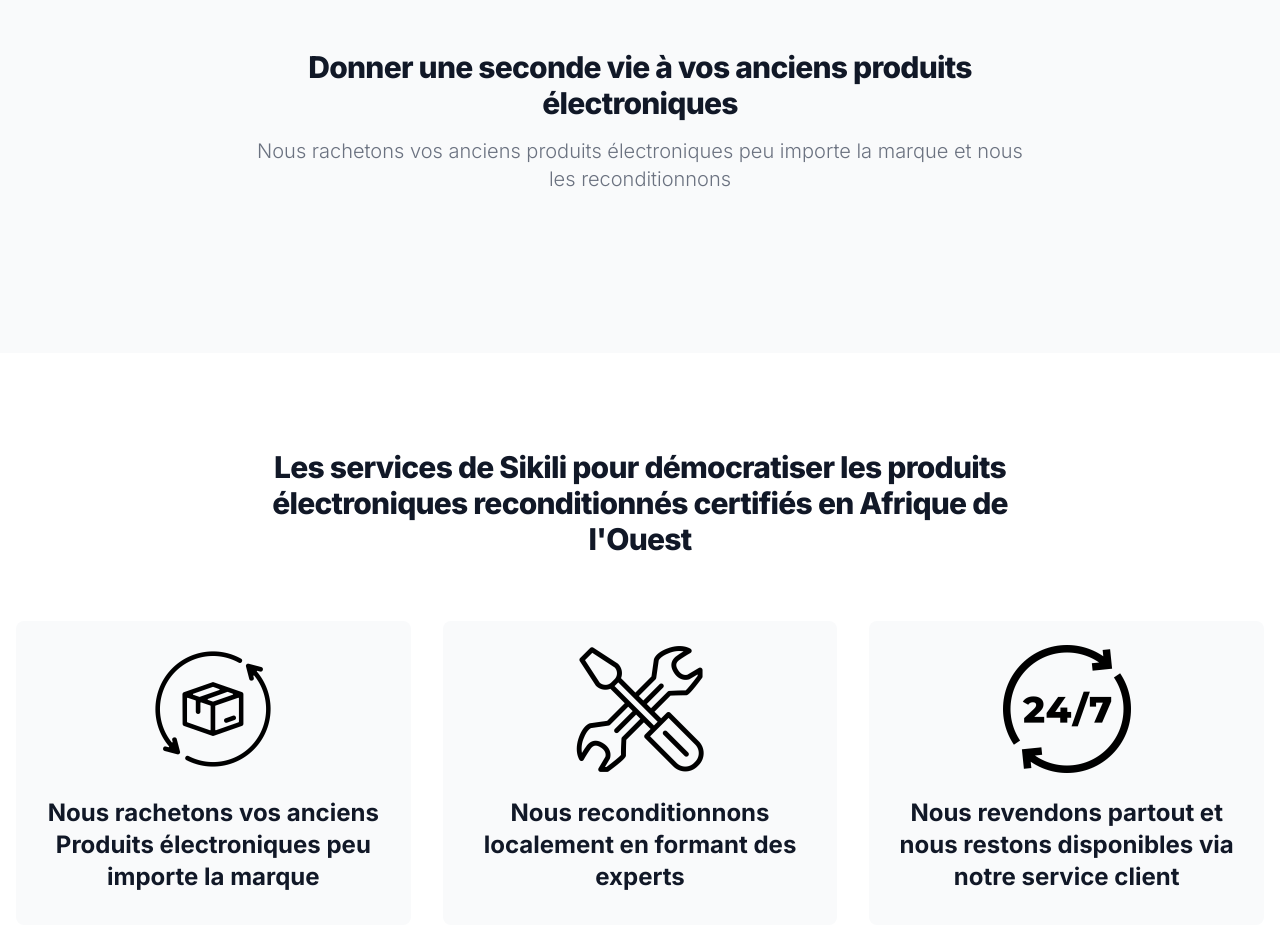
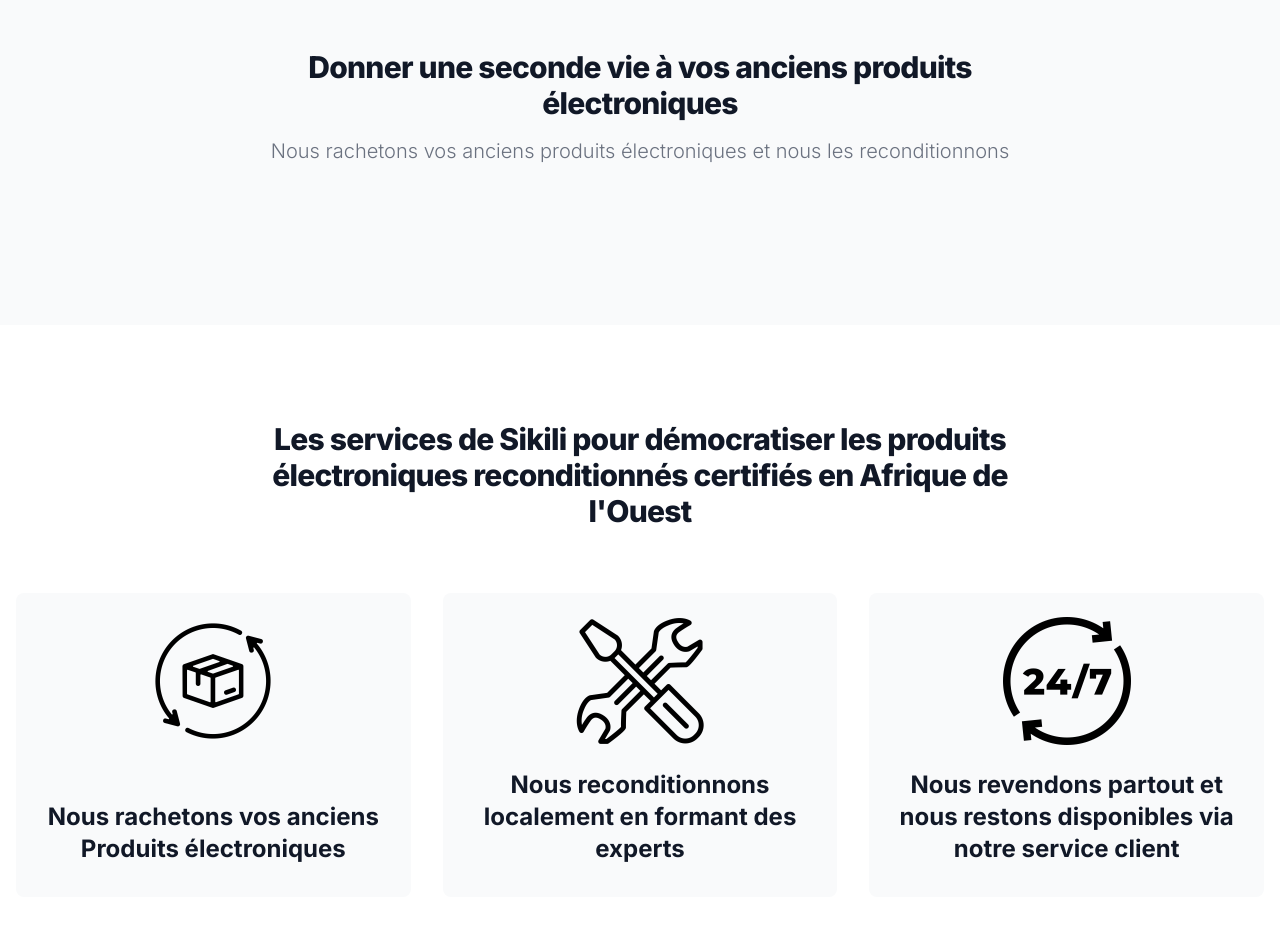
Before and after one commit to Salomondiei08/landwind-main, a website: page index.html in a window 1280 px wide. Shown: the part 1800-2729 px from the top of the page. Drawn offline with nearby package versions, Linux system fonts and the light colour scheme.

Commit message:
chore: text updated

```diff
--- a/index.html
+++ b/index.html
@@ -202,7 +202,7 @@
                     Donner une seconde vie à vos anciens produits électroniques
                 </h2>
                 <p class="font-light text-gray-500 lg:mb-8 md:text-lg lg:text-xl dark:text-gray-400">
-                    Nous rachetons vos anciens produits électroniques peu importe la marque et nous les reconditionnons
+                    Nous rachetons vos anciens produits électroniques et nous les reconditionnons
                 </p>
             </div>
         </div>
@@ -228,7 +228,7 @@
                     <img src="./images/return.png" alt="Certifiés" class="w-32 h-32 mx-auto mb-6">
                     <div>
                         <h3 class="text-2xl font-bold text-gray-900 dark:text-white mb-2">
-                            Nous rachetons vos anciens Produits électroniques peu importe la marque
+                            Nous rachetons vos anciens Produits électroniques
                         </h3>
 
                     </div>
```
